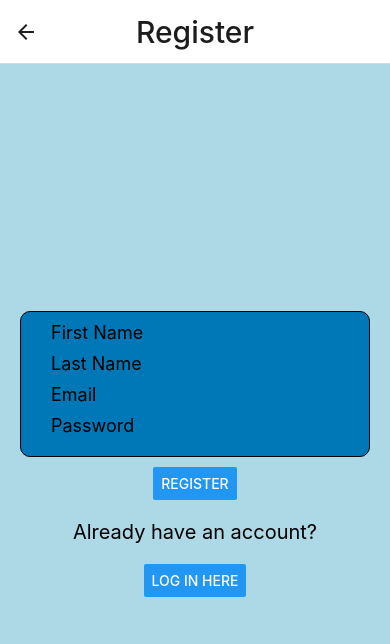
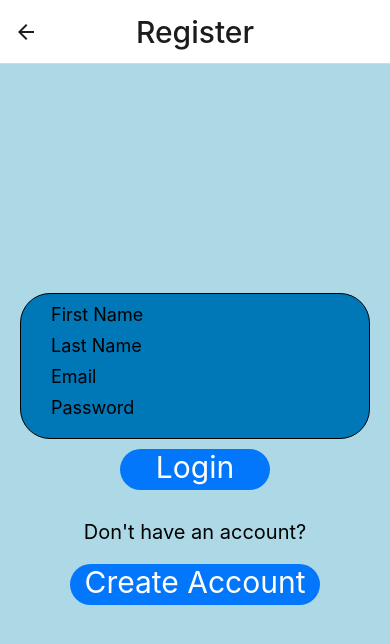
Before and after one commit to hobbitboy22/Android-App-Uni, a React Native app: screen /Register in a window 390 px wide. Shown: the top 644 px of the page. Built offline with nearby package versions, Linux system fonts and the light colour scheme.

Commit message:
Edited Styling on Login and Register Pages

```diff
--- a/screens/LoginScreen.js
+++ b/screens/LoginScreen.js
@@ -1,6 +1,6 @@
 // LoginScreen.js
 import React, { useState } from 'react';
-import { Button, TextInput, View, StyleSheet, Text } from 'react-native';
+import { Button, TextInput, View, StyleSheet, Text, TouchableOpacity } from 'react-native';
 import axios from 'axios';
 
 const LoginScreen = ({ navigation, route }) => {
@@ -34,9 +34,16 @@ const LoginScreen = ({ navigation, route }) => {
         <TextInput style={styles.textInput} placeholder="Password" onChangeText={setPassword} secureTextEntry />
       </View>
 
-      <Button style={styles.button} title="Login" onPress={login} />
+      <TouchableOpacity style={styles.button} onPress={login}>
+        <Text style={styles.buttonText}>Login</Text>
+      </TouchableOpacity>
+
       <Text style={styles.existingAccount}>Don't have an account?</Text>
-      <Button style={styles.button} title="Create Account" onPress={toRegister} />
+
+      <TouchableOpacity style={styles.registerButton} onPress={toRegister}>
+        <Text style={styles.buttonText}>Create Account</Text>
+      </TouchableOpacity>
+
     </View>
   );
 };
@@ -54,7 +61,7 @@ const styles = StyleSheet.create({
     backgroundColor: '#0077B6',
     borderWidth: 1,
     borderColor: 'black',
-    borderRadius: 1,
+    borderRadius: 30,
     padding: 10,
     marginBottom: 10,
     width: '100%',
@@ -65,8 +72,22 @@ const styles = StyleSheet.create({
     marginBottom: 10,
   },
   button: {
-    fontSize: 20,
     marginBottom: 10,
+    borderRadius: 30,
+    backgroundColor: '#0377fc',
+    width: 150,
+  },
+  registerButton: {
+    marginBottom: 10,
+    borderRadius: 30,
+    backgroundColor: '#0377fc',
+    width: 250,
+  },
+  buttonText: {
+    color: 'white',
+    fontSize: 30,
+    textAlign: 'center',
+    marginBottom: 5,
   },
   errorMessage: {
     fontSize: 16,
--- a/screens/RegisterScreen.js
+++ b/screens/RegisterScreen.js
@@ -45,9 +45,18 @@ const RegisterScreen = ({ navigation, route }) => {
         <TextInput style={styles.textInput} placeholder="Email" onChangeText={setEmail} />
         <TextInput style={styles.textInput} placeholder="Password" onChangeText={setPassword} secureTextEntry />
       </View>
-      <Button style={styles.button} title="Register" onPress={register} />
-      <Text style={styles.existingAccount}>Already have an account?</Text>
-      <Button style={styles.button} title="Log in here" onPress={toLogin} />
+
+      <TouchableOpacity style={styles.button} onPress={register}>
+        <Text style={styles.buttonText}>Login</Text>
+      </TouchableOpacity>
+
+      <Text style={styles.existingAccount}>Don't have an account?</Text>
+
+      <TouchableOpacity style={styles.loginButton} onPress={toLogin}>
+        <Text style={styles.buttonText}>Create Account</Text>
+      </TouchableOpacity>
+
+
     </View>
   );
 };
@@ -65,7 +74,7 @@ const styles = StyleSheet.create({
     backgroundColor: '#0077B6',
     borderWidth: 1,
     borderColor: 'black',
-    borderRadius: 10,
+    borderRadius: 30,
     padding: 10,
     marginBottom: 10,
     width: '100%',
@@ -76,24 +85,38 @@ const styles = StyleSheet.create({
     marginBottom: 10,
   },
   button: {
-    fontSize: 20,
     marginBottom: 10,
     borderRadius: 30,
-    backgroundColor: '#0077B6',
-    borderColor: 'black',
-    borderWidth: 1,
-    padding: 10,
+    backgroundColor: '#0377fc',
+    width: 150,
+  },
+  loginButton: {
+    marginBottom: 10,
+    borderRadius: 30,
+    backgroundColor: '#0377fc',
+    width: 250,
+  },
+  buttonText: {
+    color: 'white',
+    fontSize: 30,
+    textAlign: 'center',
+    marginBottom: 5,
   },
   errorMessage: {
     fontSize: 16,
     color: 'red',
     marginBottom: 10,
   },
+  fromRegister: {
+    fontSize: 16,
+    color: 'green',
+    marginBottom: 10,
+  },
   existingAccount: {
     fontSize: 20,
     marginTop: 20,
     marginBottom: 20,
-  }
+  },
 });
 
 export default RegisterScreen;
```
Also changed, not shown: screens/ToDo.txt.
